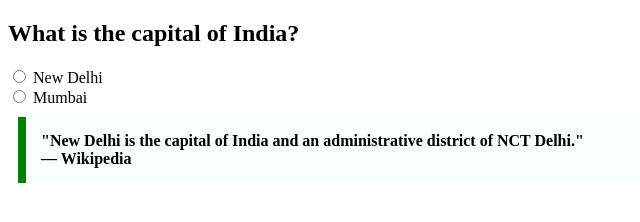
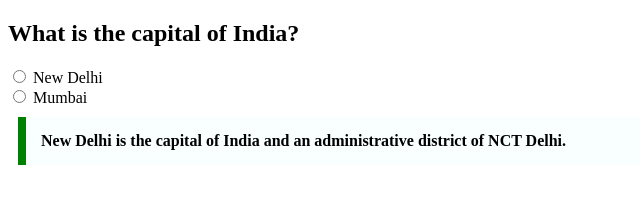
Before and after one commit to acciojob/trivia-rahult10, a website: page main.html in a window 1280 px wide. Shown: the whole page, without its empty margins (0-640 px from the left). Drawn offline with Linux system fonts and the light colour scheme.

Commit message:
created a submission

```diff
--- a/main.html
+++ b/main.html
@@ -24,8 +24,7 @@
         background-color: #f8fffe;
         font-weight: bold;
     ">
-        "New Delhi is the capital of India and an administrative district of NCT Delhi."
-        <br>— Wikipedia
+        New Delhi is the capital of India and an administrative district of NCT Delhi.
     </blockquote>
 
 </body>
```
